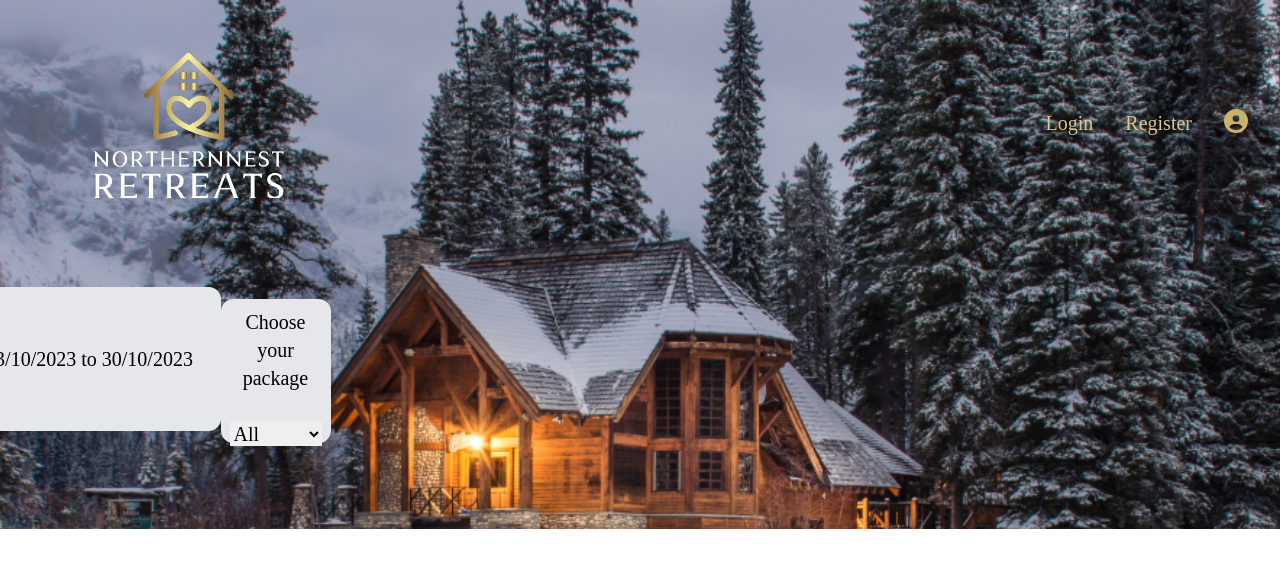
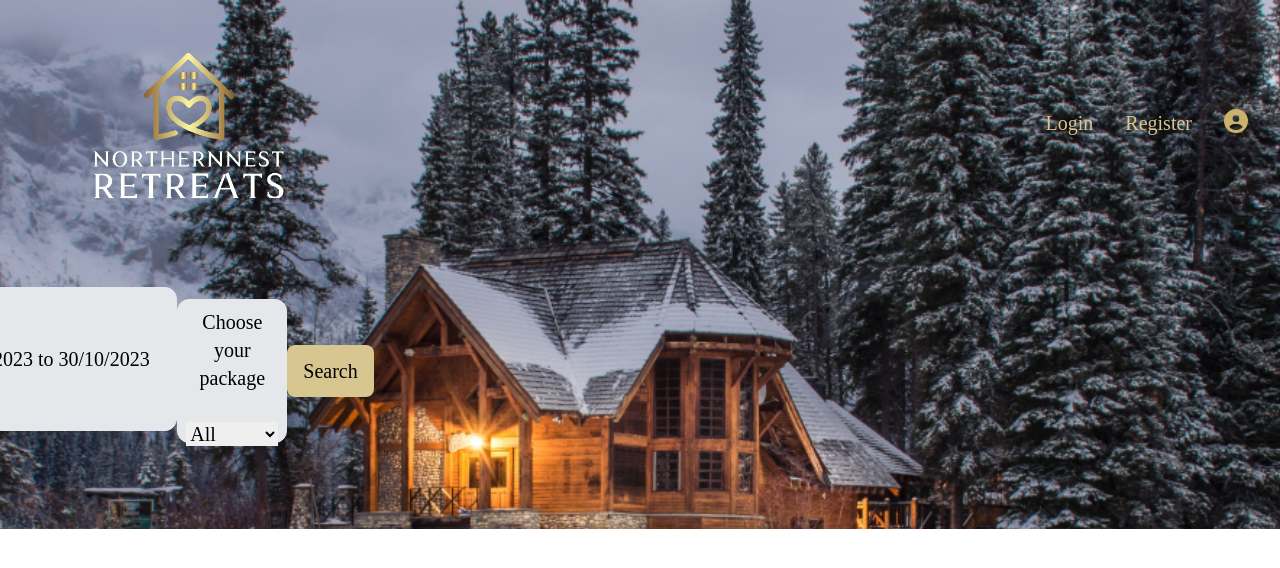
Before and after one commit to ulrikaha/Front-end-project-v1, a Next.js app: page / in a window 1280 px wide. Shown: the top 568 px of the page. Built offline with nearby package versions, Linux system fonts and the light colour scheme.

Commit message:
continue with navBar search

```diff
--- a/components/NavbarSearch.tsx
+++ b/components/NavbarSearch.tsx
@@ -52,6 +52,7 @@ const NavbarSearch = () => {
                 <div className="w-full lg:w-64 flex items-center justify-center">
           <DateRangeComp />
           <PackageSelector />
+          <button className="text-xl md-5 p-3 px-4 rounded-lg font-custom text-black btn-primary bg-custom-yellow">Search</button>
         </div>
 
         </nav>
--- a/types/types.d.ts
+++ b/types/types.d.ts
@@ -5,3 +5,9 @@ interface Package {
     description: string;
     rating: number;
   }
+
+  interface Booking {
+    package: Package;
+    checkInDate: Date;
+    checkOutDate: Date;
+  }
```
